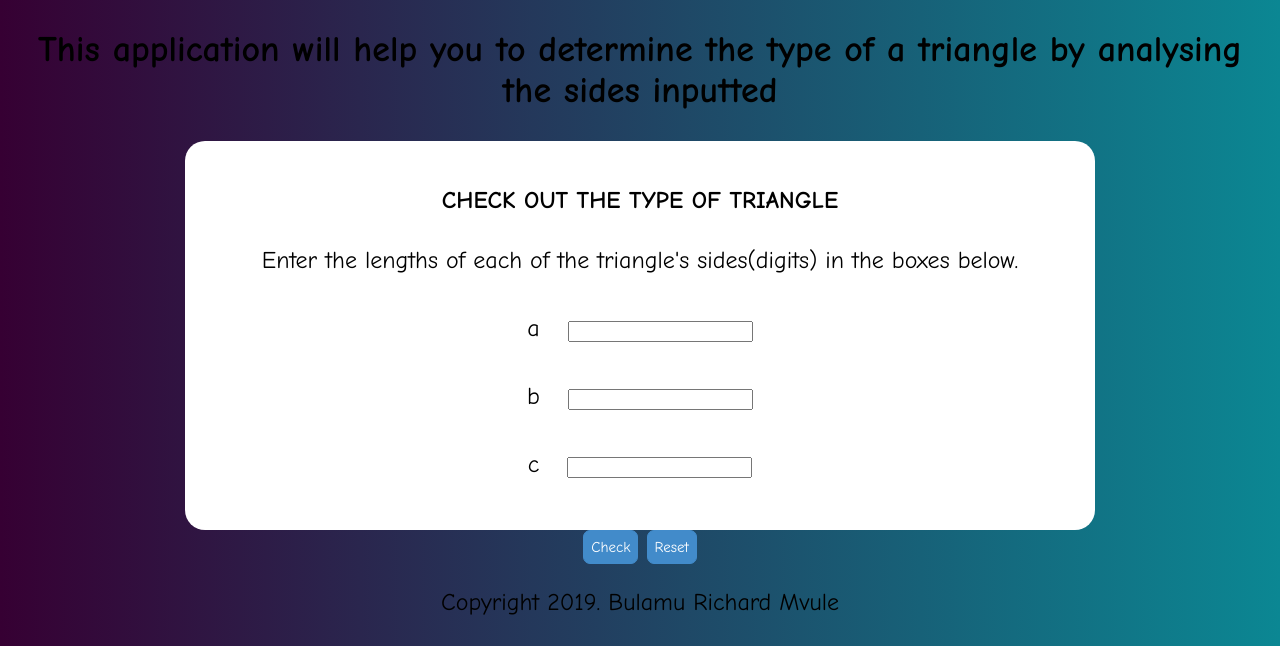
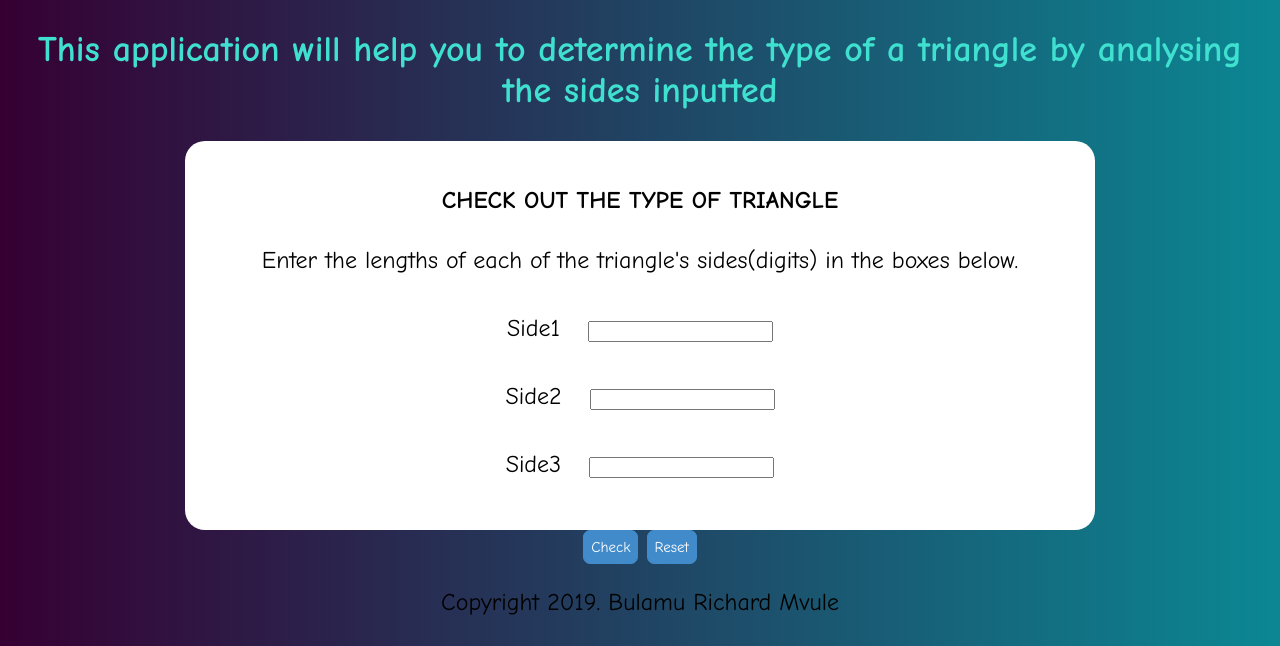
Before and after one commit to Bulamu/triangle-tracker, a plain HTML site: page index.html in a window 1280 px wide. Shown: the part 154-800 px from the top of the page. Drawn offline with Linux system fonts and the light colour scheme.

```diff
--- a/css/styles.css
+++ b/css/styles.css
@@ -4,6 +4,10 @@ marquee{
  font-size: 30px;
 }
 h1{
+  color:turquoise;
+  font-family: "Comic Sans MS", cursive, sans-serif;
+}
+h2{
   color:turquoise;
   font-family: "Comic Sans MS", cursive, sans-serif;
 }
--- a/index.html
+++ b/index.html
@@ -1,6 +1,7 @@
 <!DOCTYPE html>
 <html>
 <head>
+  <link rel="icon" href="images/images.png">
   <title> triangle tracker </title>
   <link rel="stylesheet" href="css/styles.css" type="text/css">
   <script src="js/triangle.js"></script>
@@ -16,15 +17,15 @@
     <h4>CHECK OUT THE TYPE OF TRIANGLE</h4>
     <p>Enter the lengths of each of the triangle's sides(digits) in the boxes below. </p>
     <div class="input-field">
-      <label for="num1">a</label>
+      <label for="num1">Side1</label>
       <input class="number" type="text" id="num1" name="num1">
     </div>
     <div class="input-field">
-       <label for="num2">b</label>
+       <label for="num2">Side2</label>
         <input class="number" type="text" id="num2" name="num2">
     </div>
     <div class="input-field">
-      <label for="num3">c</label>
+      <label for="num3">Side3</label>
       <input class="number" type="text" id="num3" name="num3">
     </div>
   </div>
```
Also changed, not shown: images/styles.css (deleted, +0 -8 lines), images/images.png (added).
